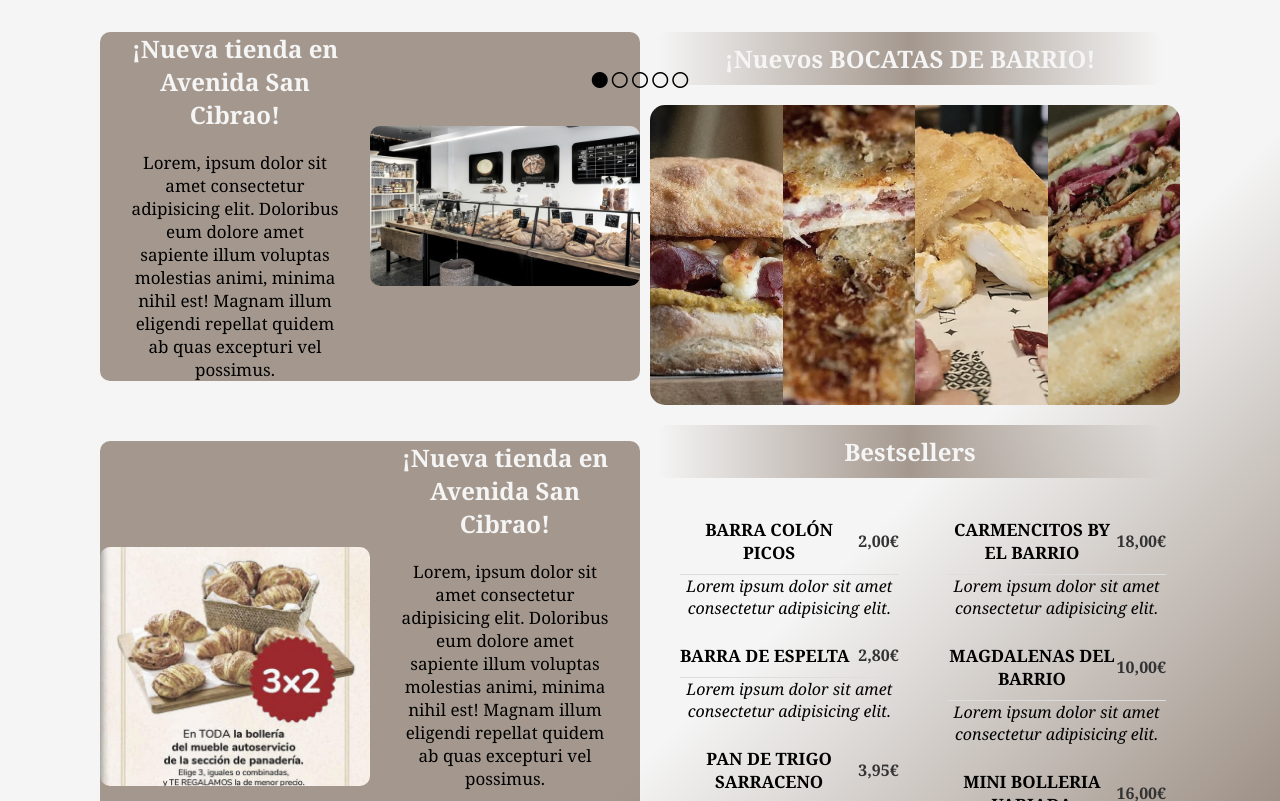
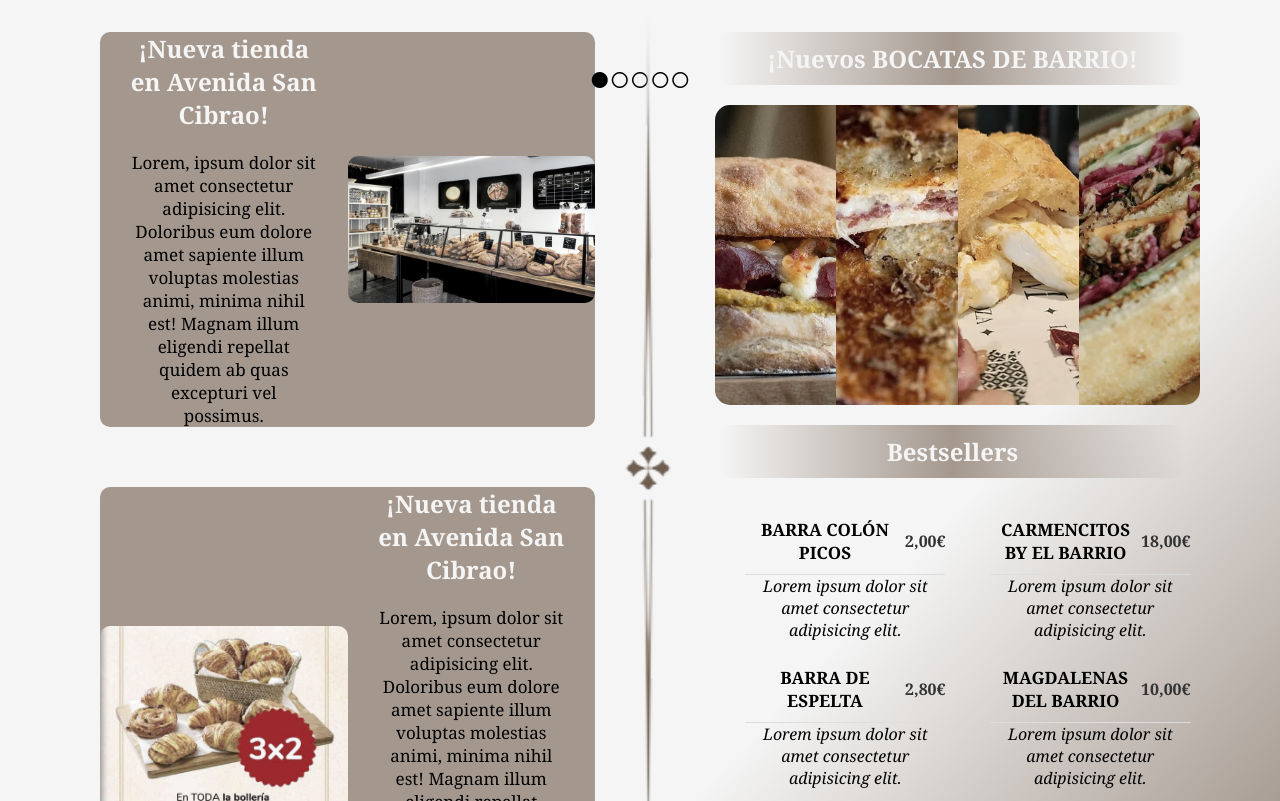
Before and after one commit to Adrianpogo/DIW, a plain HTML site: page Panaderia/index.html in a window 1280 px wide. Shown: the part 713-1514 px from the top of the page. Drawn offline with Linux system fonts and the light colour scheme.

Commit message:
panaderia v7

```diff
--- a/Panaderia/index.html
+++ b/Panaderia/index.html
@@ -73,6 +73,11 @@
 
                     </div>
                 </div>
+
+                <div class="linea-divisoria">
+                    <img src="media/img/divisoria.png" alt="">
+                </div>
+
                 <div class="recomendaciones">
                     <h2>RECOMENDACIONES</h2>
                     <img src="media/img/subrayado.png" class="subrayado">
--- a/Panaderia/styles.css
+++ b/Panaderia/styles.css
@@ -158,20 +158,30 @@ nav ul li a:hover {
     margin-top: 5px;
 }
 
-.novedades-recomendaciones{
+.novedades-recomendaciones {
     display: flex;
-
+    justify-content: space-between;
+    align-items: flex-start; /* Alineación superior */
+    width: 100%;
 }
 
-.novedades{
-    width: 50%;
-    margin: 0 auto;
+.novedades, .recomendaciones {
+    width: 45%;
 }
 
+.linea-divisoria {
+    display: flex;
+    justify-content: center;
+    align-items: center;
+    width: 10%;
+    height: 100%;
+}
 
-.recomendaciones{
-    width: 50%;
-    margin: 0 auto;
+.linea-divisoria img {
+    margin-top: 500px;
+    height: 80px; /* Hace que la imagen de la divisoria ocupe todo el alto */
+    width: auto;
+    rotate: 90deg; /* Mantiene la rotación de la imagen */
 }
 
 
@@ -345,6 +355,8 @@ nav ul li a:hover {
 
 
 
+
+
 footer{
     background-color: #715d4d;
     border-top: 2px solid #C8BBAD;
```
Also changed, not shown: Panaderia/media/img/divisoria.png (added).
